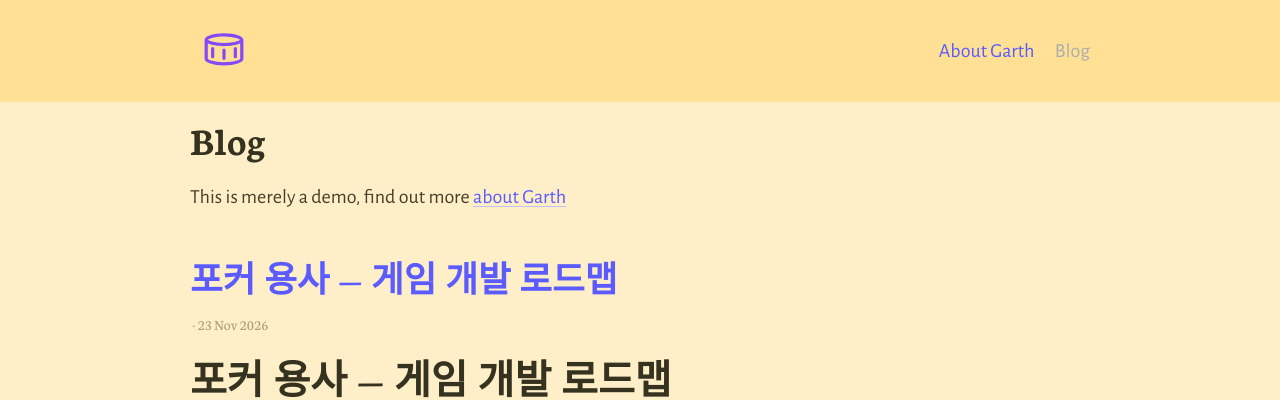
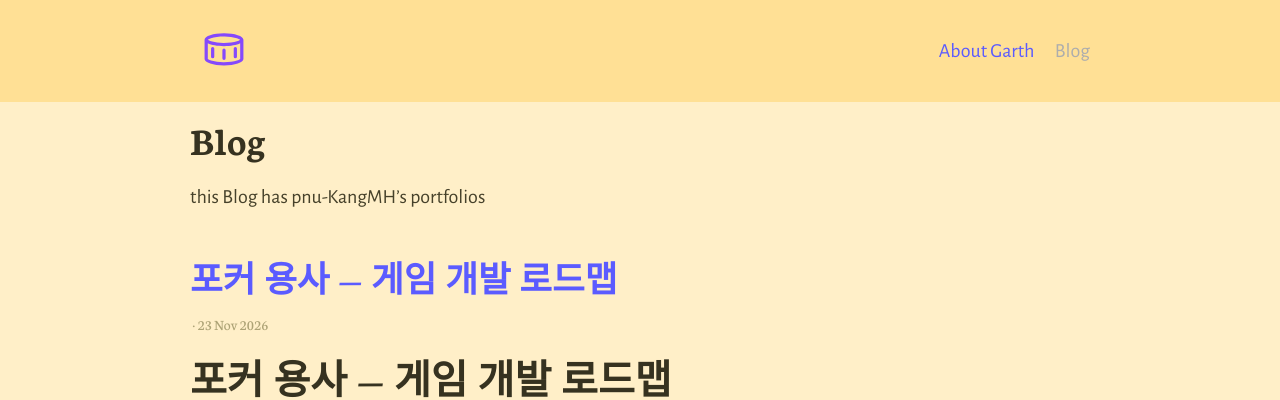
Before and after one commit to PNU-KangMH/PNU-KangMH.github.io, a Jekyll site: the page built from index.html, in a window 1280 px wide. Shown: the top 400 px of the page. Built offline with Jekyll 4.4.1, drawn with Linux system fonts in a browser that asks for light colours; nearby versions of some CDN libraries; the list of posts is cut into pages by our own code.

Commit message:
Update blog description in _config.yml

```diff
--- a/_config.yml
+++ b/_config.yml
@@ -39,7 +39,7 @@ collections:
   posts:
     title: Blog # Needed for Siteleaf
     output: true
-    description: "This is merely a demo, find out more [about Garth](about)" # The post list page content
+    description: "this Blog has pnu-KangMH's portfolios" # The post list page content
 
 # 6. Jekyll collections settings
 defaults:
```
